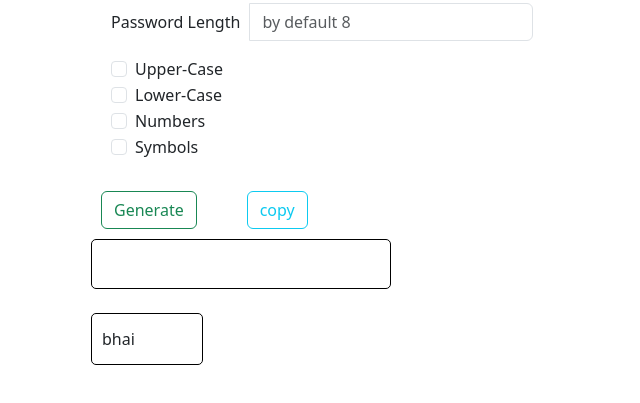
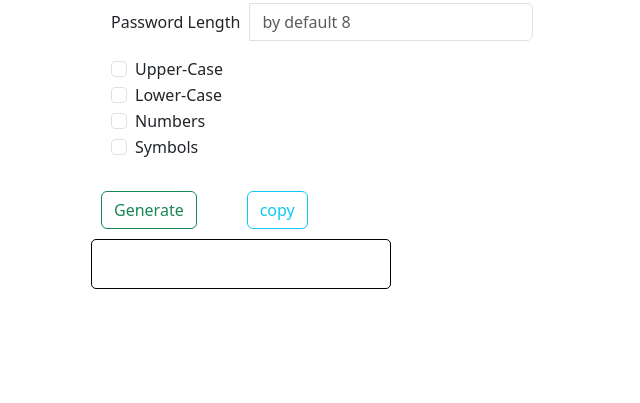
Before and after one commit to zoro-44/temp, a plain HTML site: page index.html in a window 1280 px wide. Shown: the part 73-476 px from the top of the page, without its empty margins (318-958 px from the left). Drawn offline with nearby package versions, Linux system fonts and the light colour scheme; some packages are replaced by stand-ins of ours; a script that the page names is missing.

Commit message:
Update index.html

```diff
--- a/index.html
+++ b/index.html
@@ -47,9 +47,6 @@
         <div class="result">
             <p id="out"></p>
         </div>
-        <br>
-        <button id="t">bhai</button>
-    </div>
 
     <script src="script.js"></script>
     <script src="https://cdn.jsdelivr.net/npm/bootstrap@5.3.8/dist/js/bootstrap.bundle.min.js" integrity="sha384-FKyoEForCGlyvwx9Hj09JcYn3nv7wiPVlz7YYwJrWVcXK/BmnVDxM+D2scQbITxI" crossorigin="anonymous"></script>
```
